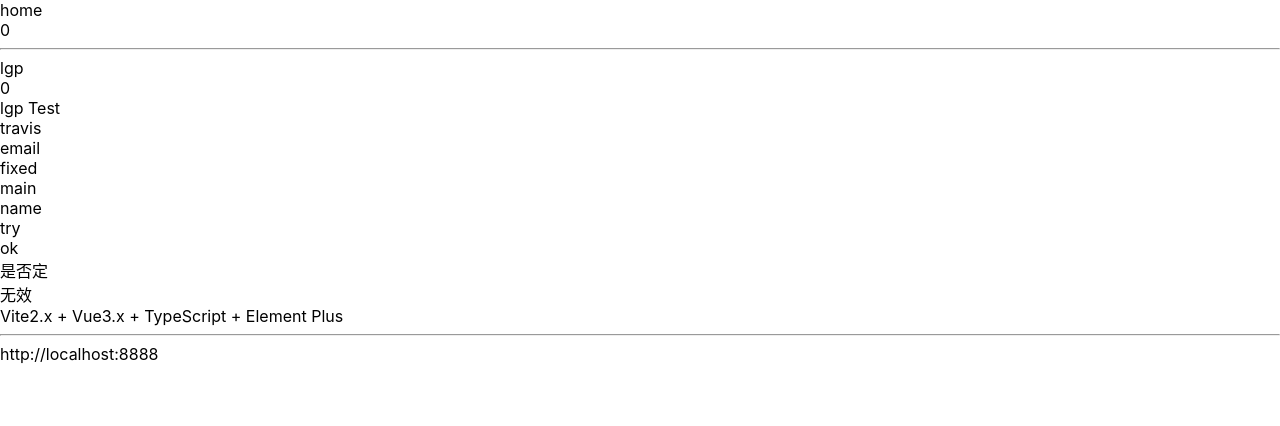
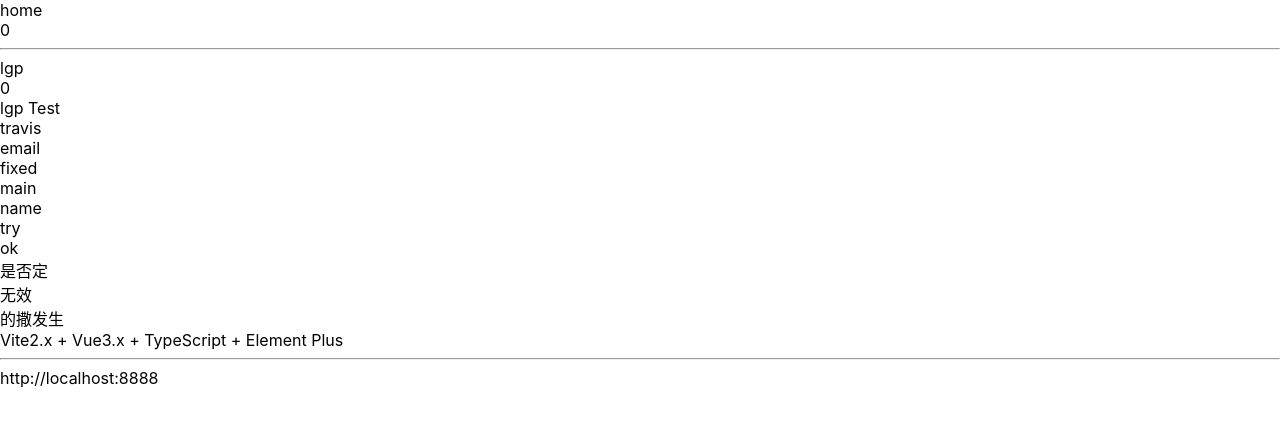
Before and after one commit to leigp555/vue3-template, a Vue app: page /#/ in a window 1280 px wide. Shown: the top 426 px of the page. Built offline with nearby package versions, Linux system fonts and the light colour scheme; no server answers.

Commit message:
docs: fixed

```diff
--- a/src/views/Home.vue
+++ b/src/views/Home.vue
@@ -10,6 +10,7 @@
     <div>ok</div>
     <div>是否定</div>
     <div>无效</div>
+    <div>的撒发生</div>
     <div class="page-title">Vite2.x + Vue3.x + TypeScript + Element Plus</div>
   </div>
 </template>
```
Also changed, not shown: 1 other file (tests, documents, lock files or other folders).
